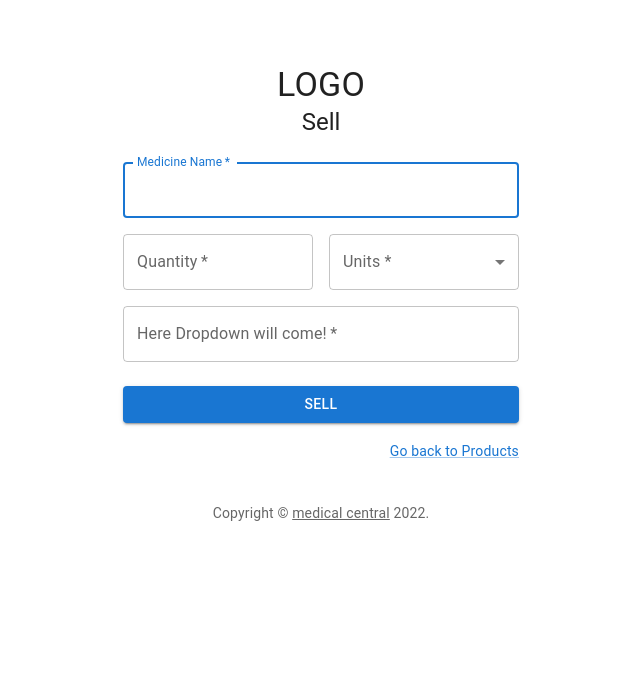
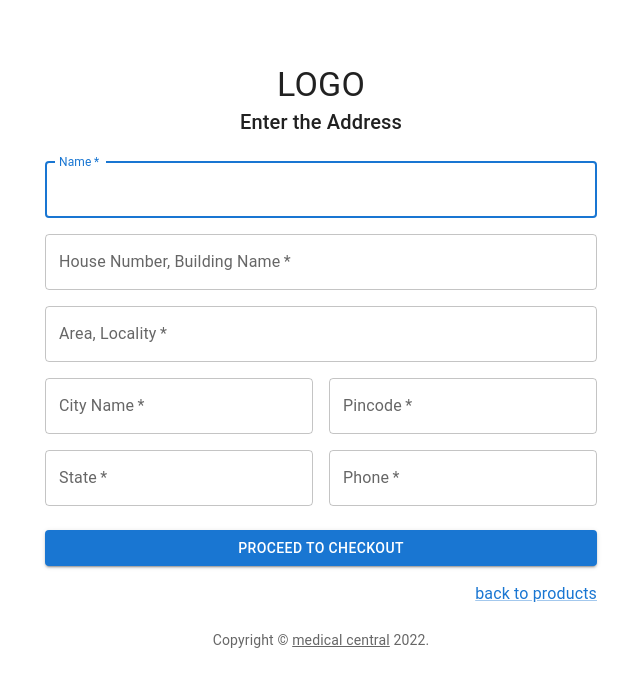
Before and after one commit to Pradyumna-Hegde/Littles, a React (Create React App) app: page / in a window 1280 px wide. Shown: the top 686 px of the page, without its empty margins (319-959 px from the left). Built offline with nearby package versions, Linux system fonts and the light colour scheme.

Commit message:
added Address form

```diff
--- a/package.json
+++ b/package.json
@@ -7,9 +7,11 @@
     "@emotion/styled": "^11.10.4",
     "@mui/icons-material": "^5.10.6",
     "@mui/material": "^5.10.7",
+    "@mui/x-date-pickers": "^5.0.4",
     "@testing-library/jest-dom": "^5.16.5",
     "@testing-library/react": "^13.4.0",
     "@testing-library/user-event": "^13.5.0",
+    "dayjs": "^1.11.5",
     "react": "^18.2.0",
     "react-dom": "^18.2.0",
     "react-scripts": "5.0.1",
--- a/src/App.js
+++ b/src/App.js
@@ -1,8 +1,8 @@
-import Sell from "./components/Forms/Sell";
+import Address from "./components/Forms/Address";
 // import "./zero.css";
 
 function App() {
-  return <Sell />;
+  return <Address />;
 }
 
 export default App;
--- /dev/null
+++ b/src/components/Forms/Address.jsx
@@ -0,0 +1,163 @@
+import React from "react";
+import {
+  Button,
+  CssBaseline,
+  TextField,
+  Link,
+  Grid,
+  Box,
+  Typography,
+  Container,
+} from "@mui/material";
+import { createTheme, ThemeProvider } from "@mui/material/styles";
+
+function Copyright(props) {
+  return (
+    <Typography
+      variant="body2"
+      color="text.secondary"
+      align="center"
+      {...props}
+    >
+      {"Copyright © "}
+      <Link color="inherit" href="https://mc.com/">
+        medical central
+      </Link>{" "}
+      {new Date().getFullYear()}
+      {"."}
+    </Typography>
+  );
+}
+
+const theme = createTheme();
+
+export default function SignUp() {
+  const handleSubmit = (event) => {
+    event.preventDefault();
+    const data = new FormData(event.currentTarget);
+    console.log({
+      name: data.get("name"),
+      houseDetails: data.get("housedetails"),
+      area: data.get("area"),
+      city: data.get("city"),
+      pincode: data.get("pincode"),
+      state: data.get("state"),
+      phone: data.get("phone"),
+    });
+  };
+
+  return (
+    <ThemeProvider theme={theme}>
+      <Container component="main" maxWidth="sm">
+        <CssBaseline />
+        <Box
+          sx={{
+            marginTop: 8,
+            display: "flex",
+            flexDirection: "column",
+            alignItems: "center",
+          }}
+        >
+          <Typography component="h1" variant="h4">
+            LOGO
+          </Typography>
+
+          <Typography component="h1" variant="h6">
+            Enter the Address
+          </Typography>
+          <Box
+            component="form"
+            noValidate
+            onSubmit={handleSubmit}
+            sx={{ mt: 3 }}
+          >
+            <Grid container spacing={2}>
+              <Grid item xs={12}>
+                <TextField
+                  autoComplete="given-name"
+                  name="name"
+                  required
+                  fullWidth
+                  id="name"
+                  label="Name"
+                  autoFocus
+                />
+              </Grid>
+
+              <Grid item xs={12}>
+                <TextField
+                  required
+                  fullWidth
+                  id="housedetails"
+                  label="House Number, Building Name"
+                  name="housedetails"
+                />
+              </Grid>
+              <Grid item xs={12}>
+                <TextField
+                  required
+                  fullWidth
+                  id="area"
+                  label="Area, Locality"
+                  name="area"
+                />
+              </Grid>
+              <Grid item xs={12} sm={6}>
+                <TextField
+                  required
+                  fullWidth
+                  id="city"
+                  label="City Name"
+                  name="city"
+                />
+              </Grid>
+              <Grid item xs={12} sm={6}>
+                <TextField
+                  required
+                  fullWidth
+                  id="pincode"
+                  label="Pincode"
+                  name="pincode"
+                />
+              </Grid>
+              <Grid item xs={12} sm={6}>
+                <TextField
+                  required
+                  fullWidth
+                  id="state"
+                  label="State"
+                  name="state"
+                />
+              </Grid>
+              <Grid item xs={12} sm={6}>
+                <TextField
+                  required
+                  fullWidth
+                  id="phone"
+                  label="Phone"
+                  name="phone"
+                />
+              </Grid>
+            </Grid>
+            <Button
+              type="submit"
+              fullWidth
+              variant="contained"
+              sx={{ mt: 3, mb: 2 }}
+            >
+              Proceed to Checkout
+            </Button>
+            <Grid container justifyContent="flex-end">
+              <Grid item>
+                <Link href="#" variant="body1">
+                  back to products
+                </Link>
+              </Grid>
+            </Grid>
+          </Box>
+        </Box>
+        <Copyright sx={{ mt: 3 }} />
+      </Container>
+    </ThemeProvider>
+  );
+}
--- a/src/components/Forms/Sell.jsx
+++ b/src/components/Forms/Sell.jsx
@@ -9,23 +9,35 @@ import {
   Typography,
   Container,
 } from "@mui/material";
+import "../../zero.css";
+import { DatePicker, LocalizationProvider } from "@mui/x-date-pickers";
+import { AdapterDayjs } from "@mui/x-date-pickers/AdapterDayjs";
 import Copyright from "../Tiny_Components/Copyright";
 import Dropdown from "../Tiny_Components/Dropdown";
+import { createTheme, ThemeProvider } from "@mui/material/styles";
+
+const theme = createTheme();
 
 class Sell extends Component {
   state = {
     element: "",
+    date: "",
   };
 
   handleUnitChange = (event) => {
     this.setState({ element: event.target.value });
-    console.log(this.state.element);
+  };
+
+  handleDateChange = (newDate) => {
+    this.setState({ date: newDate });
   };
 
   render() {
     const units = ["kgs", "grams", "mls"];
+    const { element, date } = this.state;
 
     return (
+      <ThemeProvider theme={theme}>
         <Container component="main" maxWidth="xs">
           <CssBaseline />
           <Box
@@ -74,21 +86,24 @@ class Sell extends Component {
                 <Grid item xs={12} sm={6}>
                   <Dropdown
                     onElementChange={this.handleElementChange}
-                  value={this.state.element}
+                    value={element}
                     elements={units}
                     label="Units *"
                   />
                 </Grid>
                 <Grid item xs={12}>
-                <TextField
-                  required
-                  fullWidth
-                  name="password"
-                  label="Here Dropdown will come!"
-                  type="password"
-                  id="password"
-                  autoComplete="new-password"
+                  <LocalizationProvider dateAdapter={AdapterDayjs}>
+                    <DatePicker
+                      label="Expiry Date *"
+                      inputFormat="MM-YYYY"
+                      views={["month", "year"]}
+                      value={date}
+                      onChange={() => this.handleDateChange}
+                      renderInput={(params) => (
+                        <TextField {...params} fullWidth />
+                      )}
                     />
+                  </LocalizationProvider>
                 </Grid>
               </Grid>
               <Button
@@ -102,7 +117,7 @@ class Sell extends Component {
               <Grid container justifyContent="flex-end">
                 <Grid item>
                   <Link href="#" variant="body2">
-                  Go back to Products
+                    back to products
                   </Link>
                 </Grid>
               </Grid>
@@ -110,6 +125,7 @@ class Sell extends Component {
           </Box>
           <Copyright sx={{ mt: 5 }} />
         </Container>
+      </ThemeProvider>
     );
   }
 }
```
Also changed, not shown: 1 other file (tests, documents, lock files or other folders). Lines whose indentation alone changed are shown as unchanged.
